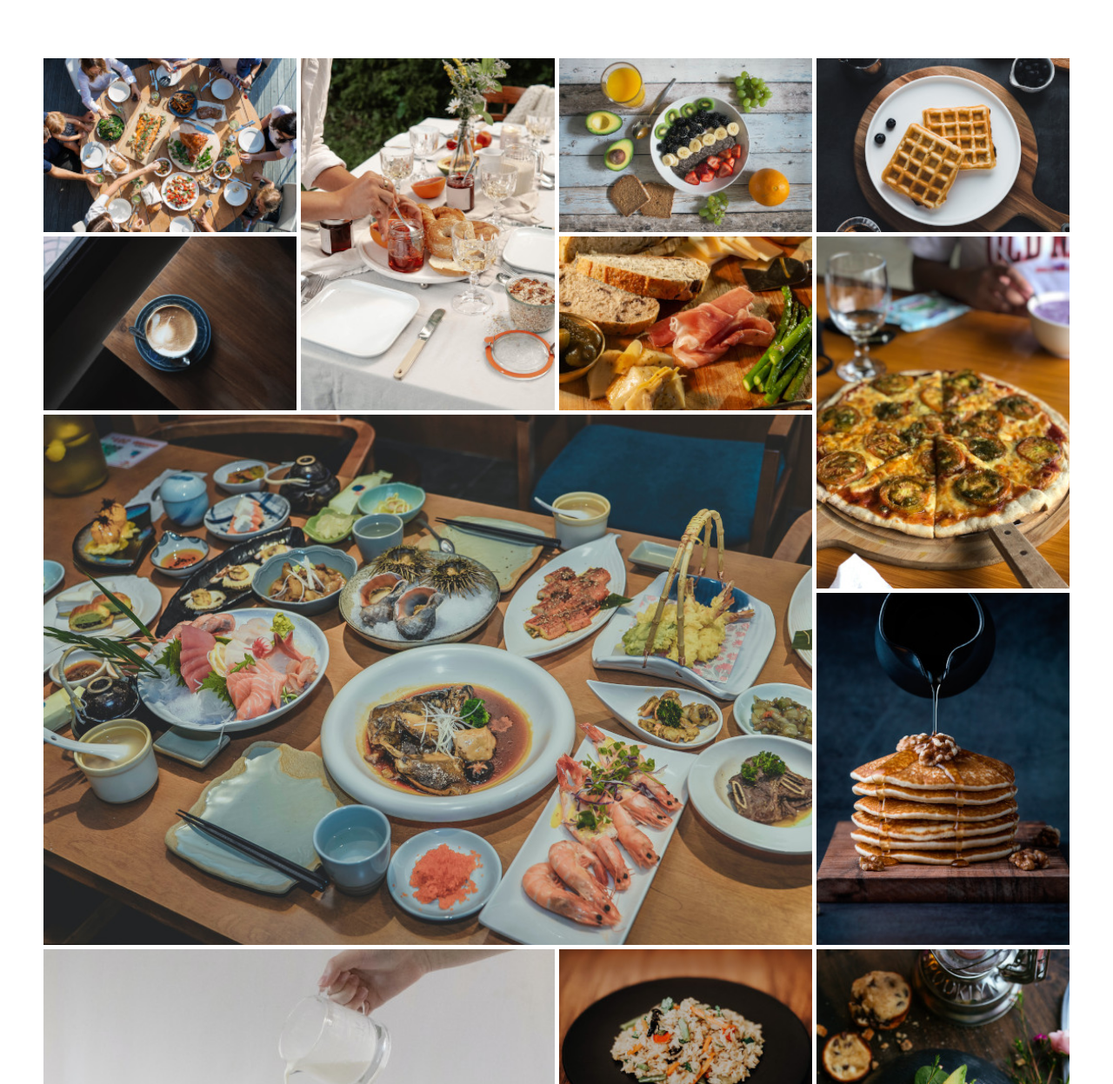
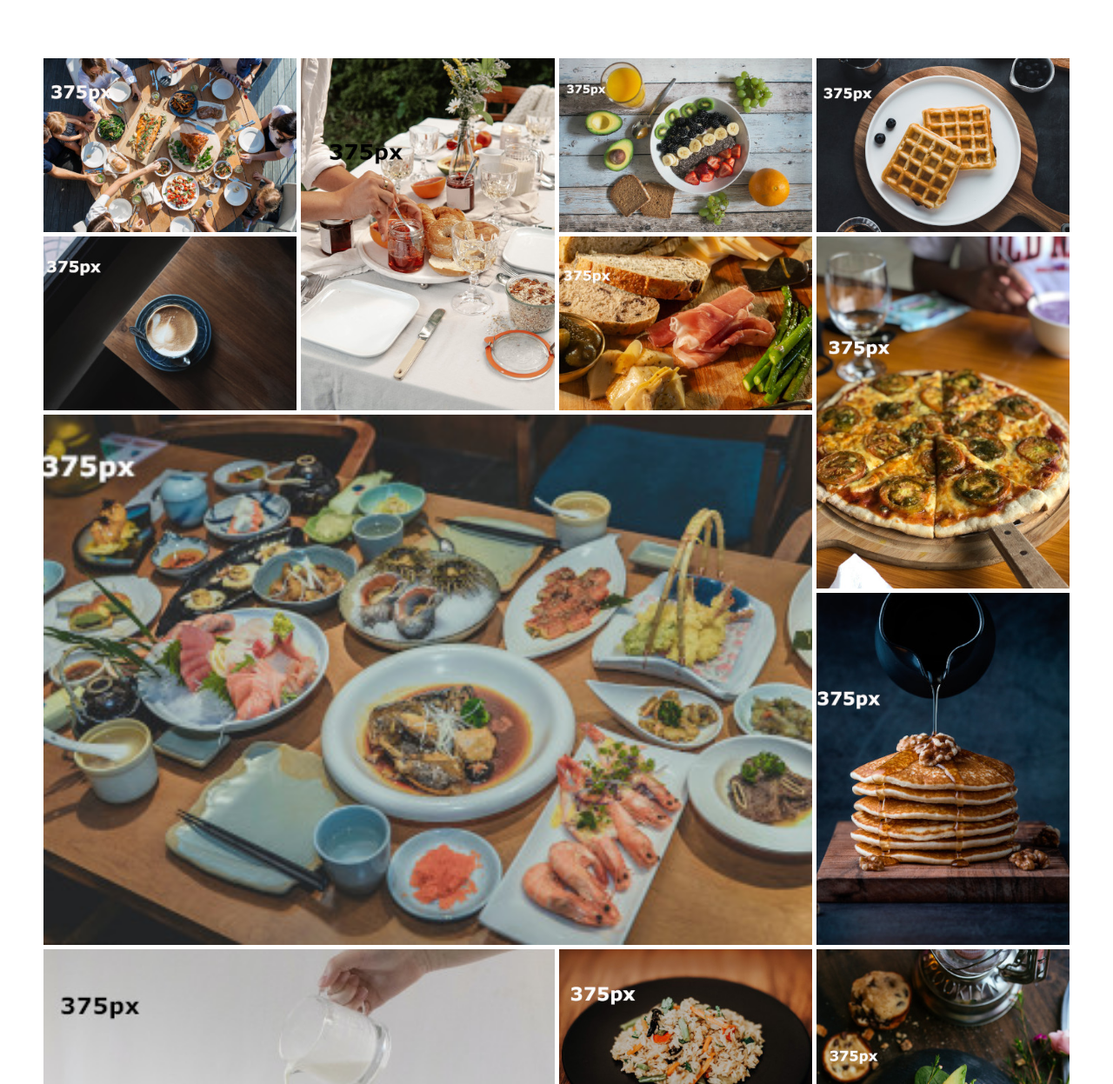
Before and after one commit to alex-j-garcia/grid-image-gallery, a plain HTML site: page index.html in a window 1280 px wide. Shown: the part 113-1360 px from the top of the page at 87% size. Drawn offline with Linux system fonts and the light colour scheme.

Commit message:
Resized images for mobile

```diff
--- a/index.html
+++ b/index.html
@@ -13,43 +13,43 @@
   <body>
     <h1>Eat, drink, and be merry</h1>
     <div class="imageGallery">
-      <img src="assets/wide0-275.jpeg"
+      <img src="assets/wide0-375.jpeg"
            alt="family at dinner table with spread"
            class="normal"/>
-      <img src="assets/vertical0-275.jpeg"
+      <img src="assets/vertical0-375.jpeg"
            alt="breakfast spread on table"
            class="vertical"/>
-      <img src="assets/wide1-275.jpeg"
+      <img src="assets/wide1-375.jpeg"
            alt="smoothie bowl with fruits and avocado"
            class="normal"/>
-      <img src="assets/big0-825.jpeg"
+      <img src="assets/big0-375.jpeg"
            alt="large spread of asian cuisine"
            class="big"/>
-      <img src="assets/square0-550.jpeg"
+      <img src="assets/square0-375.jpeg"
            alt="person pouring cream on a desert"
            class="square"/>
-      <img src="assets/wide2-275.jpeg"
+      <img src="assets/wide2-375.jpeg"
            alt="waffles and blueberries on a plat"
            class="normal"/>
-      <img src="assets/vertical1-275.jpeg"
+      <img src="assets/vertical1-375.jpeg"
            alt="pizza cut into slices and ready to serve"
            class="vertical"/>
-      <img src="assets/wide3-275.jpeg"
+      <img src="assets/wide3-375.jpeg"
            alt="coffee on corner of wooden table"
            class="normal"/>
-      <img src="assets/big1-825.jpeg"
+      <img src="assets/big1-375.jpeg"
            alt="bowl of ramen with spoon"
            class="big"/>
-      <img src="assets/wide4-275.jpeg"
+      <img src="assets/wide4-375.jpeg"
            alt="charcuterie board"
            class="normal"/>
-      <img src="assets/vertical2-275.jpeg"
+      <img src="assets/vertical2-375.jpeg"
            alt="syrup poured on stack of pancakes"
            class="vertical"/>
-      <img src="assets/wide5-275.jpeg"
+      <img src="assets/wide5-375.jpeg"
            alt="fried rice on black plate"
            class="normal"/>
-      <img src="assets/vertical-275.jpeg"
+      <img src="assets/vertical-375.jpeg"
            alt="hard-boiled egg sandwich"
            class="vertical"/>
     </div>
```
Also changed, not shown: assets/big0-375.jpeg (added), assets/big1-375.jpeg (added), assets/square0-375.jpeg (added), assets/vertical-375.jpeg (added), assets/vertical0-375.jpeg (added), assets/vertical1-375.jpeg (added), assets/vertical2-375.jpeg (added), assets/wide0-375.jpeg (added), assets/wide1-375.jpeg (added), assets/wide2-375.jpeg (added), assets/wide3-375.jpeg (added), assets/wide4-375.jpeg (added), assets/wide5-375.jpeg (added).
